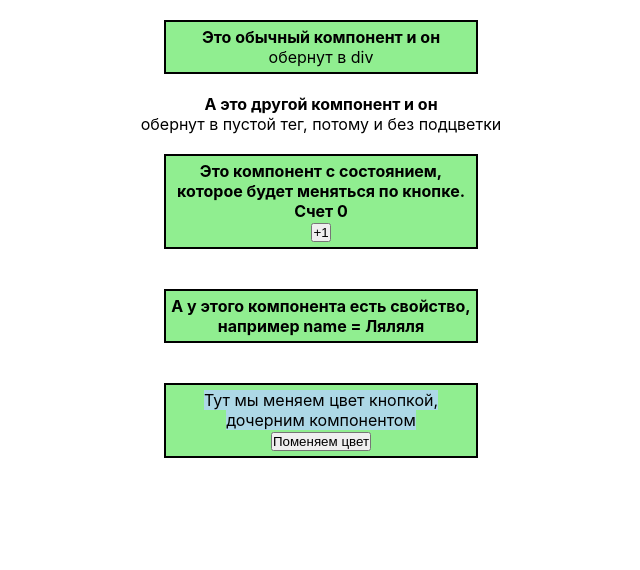
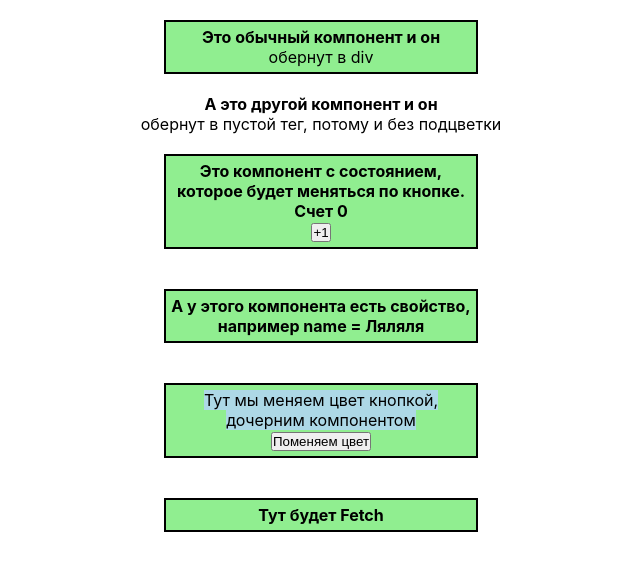
Before and after one commit to Daskendrik/learning_react, a React (Create React App) app: page / in a window 1280 px wide. Shown: the top 570 px of the page, without its empty margins (319-959 px from the left). Built offline with nearby package versions, Linux system fonts and the light colour scheme; no server answers.

Commit message:
add fetch

```diff
--- a/src/App.js
+++ b/src/App.js
@@ -4,6 +4,7 @@ import Fragment from './Components/Fragment';
 import ComponentState from './Components/ComponentState';
 import ComponentProp from './Components/ComponentProp';
 import ParentStateChangeByChild from './Components/ParentStateChangeByChild';
+import Fetch from './Components/Fetch';
 
 function App() {
   return (
@@ -19,6 +20,9 @@ function App() {
       <div>
         <ParentStateChangeByChild />
       </div>
+      <div>
+        <Fetch />
+      </div>
     </div>
   );
 }
--- /dev/null
+++ b/src/Components/Fetch.js
@@ -0,0 +1,22 @@
+import { useEffect, useState } from 'react';
+
+const Fetch = () => {
+  const [data, setData] = useState(null);
+
+  useEffect(() => {
+    fetch('https://jsonplaceholder.typicode.com/todos/1')
+      .then((response) => response.json())
+      .then((json) => setData(json));
+  }, []);
+
+  console.log(data);
+
+  return (
+    <div className="card">
+      <h4>Тут будет Fetch</h4>
+      {data && <p>{data.title}</p>}
+    </div>
+  );
+};
+
+export default Fetch;
--- a/src/index.js
+++ b/src/index.js
@@ -2,16 +2,6 @@ import React from 'react';
 import ReactDOM from 'react-dom/client';
 import './index.css';
 import App from './App';
-import reportWebVitals from './reportWebVitals';
 
 const root = ReactDOM.createRoot(document.getElementById('root'));
-root.render(
-  <React.StrictMode>
-    <App />
-  </React.StrictMode>
-);
-
-// If you want to start measuring performance in your app, pass a function
-// to log results (for example: reportWebVitals(console.log))
-// or send to an analytics endpoint. Learn more: https://bit.ly/CRA-vitals
-reportWebVitals();
+root.render(<App />);
```
